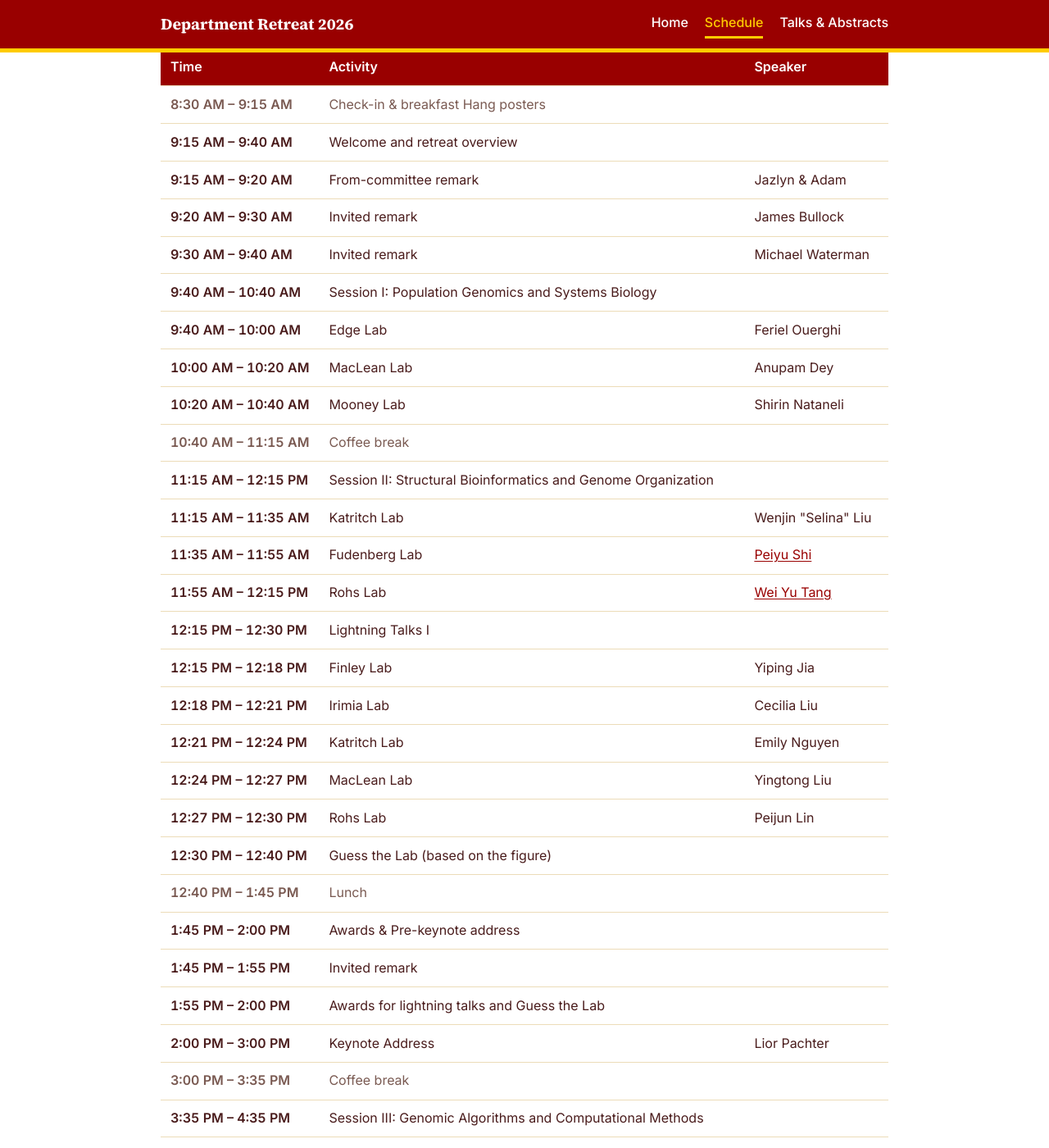
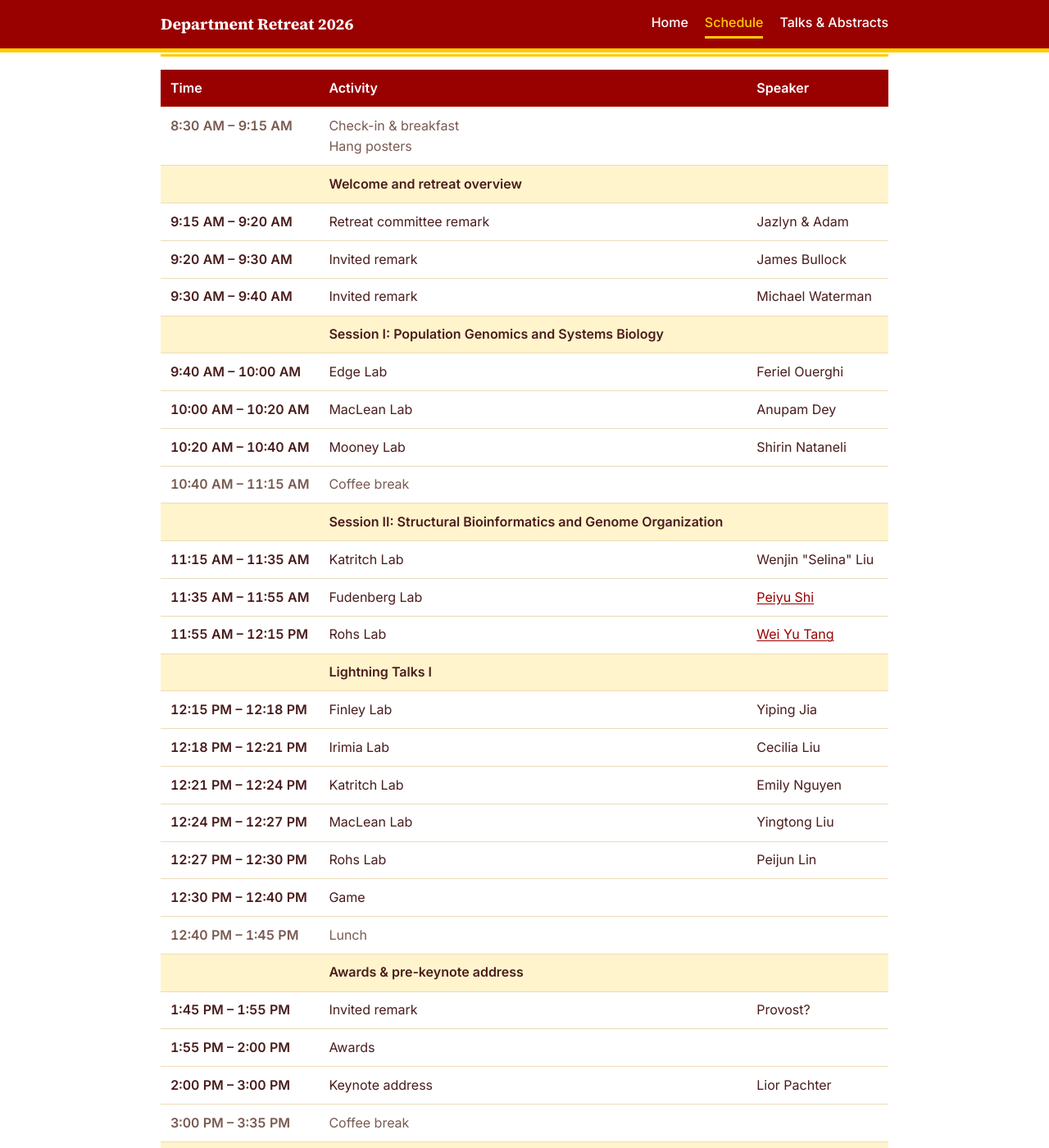
Before and after one commit to LexiShew/QCB-retreat-2026, a Jekyll site: the page built from schedule.html, in a window 1280 px wide and 1400 px high, scrolled down 1009 px. Shown: the whole window at 82% size. Built offline with Jekyll 4.4.1, drawn with Linux system fonts in a browser that asks for light colours; some of the changed text lies outside the part shown.

Commit message:
updating detailed schedule

```diff
--- a/_data/detailed-schedule.csv
+++ b/_data/detailed-schedule.csv
@@ -1,35 +1,35 @@
-Start,End,Activity,Speaker,Moderators
+Start,End,Activity,Speaker,Type
 8:30 AM,9:15 AM,"Check-in & breakfast
-Hang posters",,
-9:15 AM,9:40 AM,Welcome and retreat overview,,
-9:15 AM,9:20 AM,From-committee remark,Jazlyn & Adam,
-9:20 AM,9:30 AM,Invited remark,James Bullock,
-9:30 AM,9:40 AM,Invited remark,Michael Waterman,
-9:40 AM,10:40 AM,Session I: Population Genomics and Systems Biology,,
-9:40 AM,10:00 AM,Edge Lab,Feriel Ouerghi,
-10:00 AM,10:20 AM,MacLean Lab,Anupam Dey,
-10:20 AM,10:40 AM,Mooney Lab,Shirin Nataneli,
-10:40 AM,11:15 AM,Coffee break,,
-11:15 AM,12:15 PM,Session II: Structural Bioinformatics and Genome Organization,,
-11:15 AM,11:35 AM,Katritch Lab,"Wenjin ""Selina"" Liu",
-11:35 AM,11:55 AM,Fudenberg Lab,Peiyu Shi,
-11:55 AM,12:15 PM,Rohs Lab,Wei Yu Tang,
-12:15 PM,12:30 PM,Lightning Talks I,,
-12:15 PM,12:18 PM,Finley Lab,Yiping Jia,
-12:18 PM,12:21 PM,Irimia Lab,Cecilia Liu,
-12:21 PM,12:24 PM,Katritch Lab,Emily Nguyen,
-12:24 PM,12:27 PM,MacLean Lab,Yingtong Liu,
-12:27 PM,12:30 PM,Rohs Lab,Peijun Lin,
-12:30 PM,12:40 PM,Guess the Lab (based on the figure),,
-12:40 PM,1:45 PM,Lunch,,
-1:45 PM,2:00 PM,Awards & Pre-keynote address,,
-1:45 PM,1:55 PM,Invited remark,,
-1:55 PM,2:00 PM,Awards for lightning talks and Guess the Lab,,
-2:00 PM,3:00 PM,Keynote Address,Lior Pachter,
-3:00 PM,3:35 PM,Coffee break,,
-3:35 PM,4:35 PM,Session III: Genomic Algorithms and Computational Methods,,
-3:35 PM,3:55 PM,Chaisson Lab,Ishaan Thota,
-3:55 PM,4:15 PM,Chen Lab,Hanyi Wang,
-4:15 PM,4:35 PM,Sun Lab,Wei Liu,
-4:35 PM,4:45 PM,Closing remarks and acknowledgments,,
-4:45 PM,6:00 PM,Poster session and reception,,
+Hang posters",,break
+9:15 AM,9:40 AM,Welcome and retreat overview,,session
+9:15 AM,9:20 AM,Retreat committee remark,Jazlyn & Adam,talk
+9:20 AM,9:30 AM,Invited remark,James Bullock,talk
+9:30 AM,9:40 AM,Invited remark,Michael Waterman,talk
+9:40 AM,10:40 AM,Session I: Population Genomics and Systems Biology,,session
+9:40 AM,10:00 AM,Edge Lab,Feriel Ouerghi,talk
+10:00 AM,10:20 AM,MacLean Lab,Anupam Dey,talk
+10:20 AM,10:40 AM,Mooney Lab,Shirin Nataneli,talk
+10:40 AM,11:15 AM,Coffee break,,break
+11:15 AM,12:15 PM,Session II: Structural Bioinformatics and Genome Organization,,session
+11:15 AM,11:35 AM,Katritch Lab,"Wenjin ""Selina"" Liu",talk
+11:35 AM,11:55 AM,Fudenberg Lab,Peiyu Shi,talk
+11:55 AM,12:15 PM,Rohs Lab,Wei Yu Tang,talk
+12:15 PM,12:30 PM,Lightning Talks I,,session
+12:15 PM,12:18 PM,Finley Lab,Yiping Jia,talk
+12:18 PM,12:21 PM,Irimia Lab,Cecilia Liu,talk
+12:21 PM,12:24 PM,Katritch Lab,Emily Nguyen,talk
+12:24 PM,12:27 PM,MacLean Lab,Yingtong Liu,talk
+12:27 PM,12:30 PM,Rohs Lab,Peijun Lin,talk
+12:30 PM,12:40 PM,Game,,talk
+12:40 PM,1:45 PM,Lunch,,break
+1:45 PM,2:00 PM,Awards & pre-keynote address,,session
+1:45 PM,1:55 PM,Invited remark,Provost?,talk
+1:55 PM,2:00 PM,Awards,,talk
+2:00 PM,3:00 PM,Keynote address,Lior Pachter,talk
+3:00 PM,3:35 PM,Coffee break,,break
+3:35 PM,4:35 PM,Session III: Genomic Algorithms and Computational Methods,,session
+3:35 PM,3:55 PM,Chaisson Lab,Ishaan Thota,talk
+3:55 PM,4:15 PM,Chen Lab,Hanyi Wang,talk
+4:15 PM,4:35 PM,Sun Lab,Wei Liu,talk
+4:35 PM,4:45 PM,Closing remarks and acknowledgments,,session
+4:45 PM,6:00 PM,Poster session and reception,,session
--- a/schedule.html
+++ b/schedule.html
@@ -26,12 +26,10 @@ header_image: /assets/images/header.jpg
     {%- assign kind = "" -%}
     {%- if act contains "break" or act contains "lunch" or act contains "check-in" -%}
       {%- assign kind = "break" -%}
-    {%- elsif act contains "session" -%}
-      {%- assign kind = "session" -%}
     {%- endif -%}
     <tr{% if kind != "" %} class="{{ kind }}"{% endif %}>
-      <td class="time">{% unless kind == "session" %}{{ s.Start | escape }}{% endunless %}</td>
-      <td>{{ s.Activity | escape }}</td>
+      <td class="time">{{ s.Start | escape }}</td>
+      <td>{{ s.Activity | escape | newline_to_br }}</td>
     </tr>
   {%- endfor %}
   </tbody>
@@ -44,18 +42,11 @@ header_image: /assets/images/header.jpg
   <thead><tr><th>Time</th><th>Activity</th><th>Speaker</th></tr></thead>
   <tbody>
   {%- for s in site.data['detailed-schedule'] %}
-    {%- assign act = s.Activity | downcase -%}
     {%- assign spk = s.Speaker | default: "" -%}
-    {%- assign mod = s.Moderators | default: "" -%}
-    {%- assign kind = "" -%}
-    {%- if act contains "break" or act contains "lunch" or act contains "check-in" -%}
-      {%- assign kind = "break" -%}
-    {%- elsif spk == "" and mod != "" -%}
-      {%- assign kind = "session" -%}
-    {%- endif -%}
-    <tr{% if kind != "" %} class="{{ kind }}"{% endif %}>
+    {%- assign kind = s.Type -%}
+    <tr{% if kind == "break" or kind == "session" %} class="{{ kind }}"{% endif %}>
       <td class="time">{% unless kind == "session" %}{{ s.Start | escape }} – {{ s.End | escape }}{% endunless %}</td>
-      <td>{{ s.Activity | escape }}</td>
+      <td>{{ s.Activity | escape | newline_to_br }}</td>
       <td>
         {%- assign talk = "" -%}
         {%- for t in site.data.talk_abstracts -%}
```
Also changed, not shown: other parts of schedule.html (+1 -1 lines).
